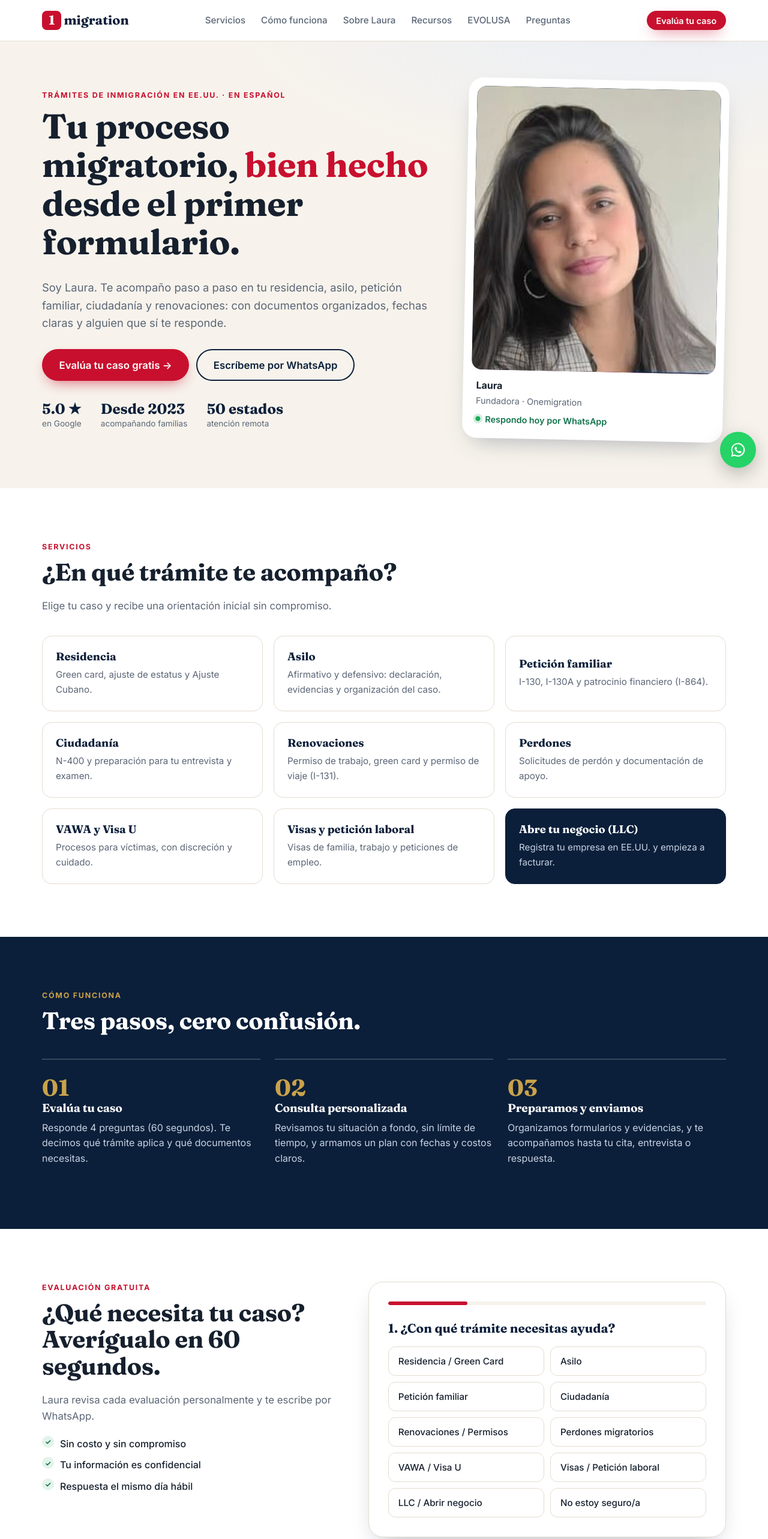
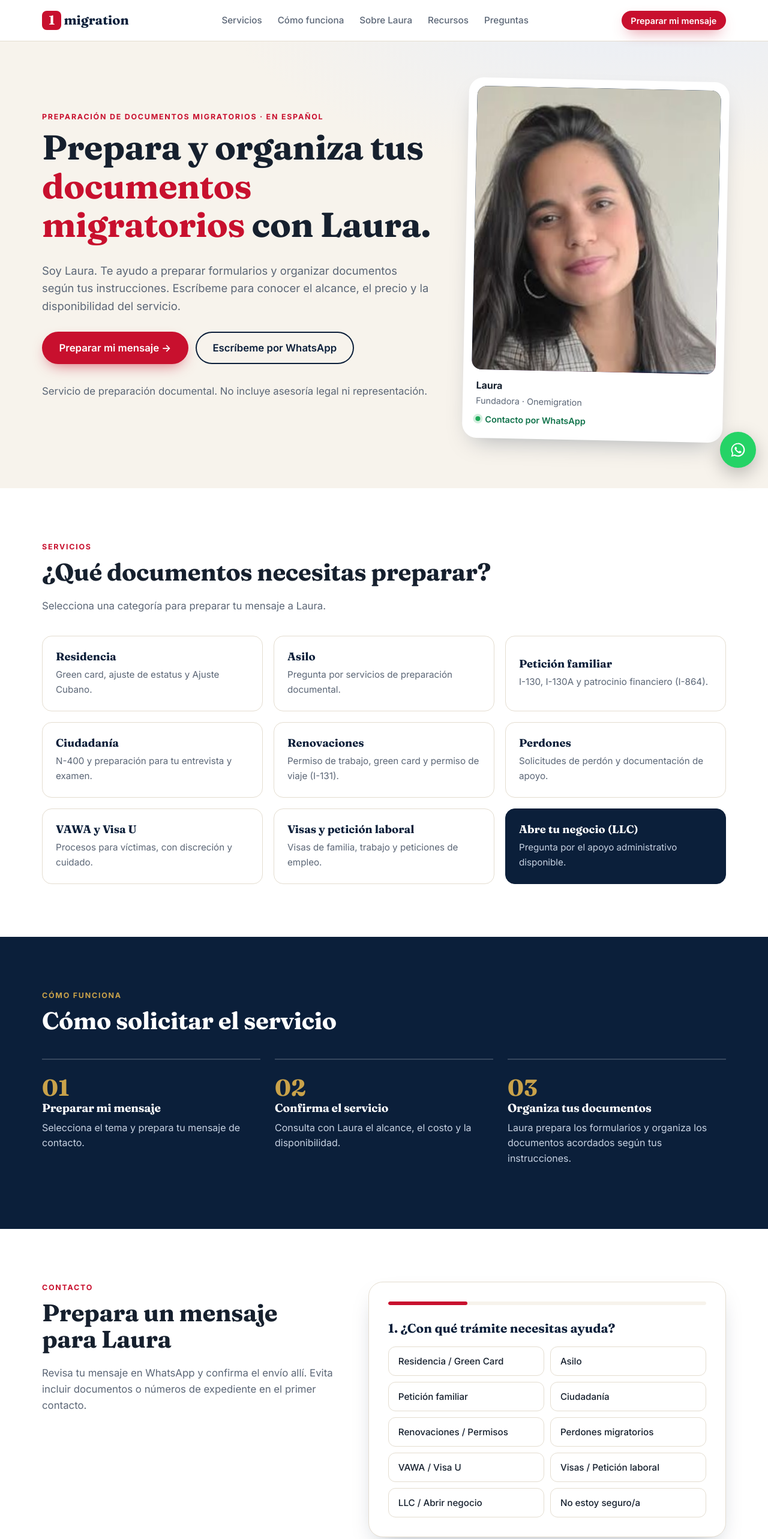
Before and after one commit to mauricioyepesstudio/onemigration-preview, a plain HTML site: page index.html in a window 1280 px wide. Shown: the top 2566 px of the page at 60% size. Drawn offline with Linux system fonts and the light colour scheme.

Commit message:
Organize Laura’s public document preparation site

```diff
--- a/index.html
+++ b/index.html
@@ -3,13 +3,13 @@
 <head>
 <meta charset="utf-8">
 <meta name="viewport" content="width=device-width, initial-scale=1">
-<title>Onemigration | Trámites de Inmigración en EE.UU. con Laura</title>
-<meta name="description" content="Te acompañamos en tus trámites de inmigración en EE.UU.: residencia, asilo, petición familiar, ciudadanía, renovaciones, perdones y más. Evalúa tu caso gratis y habla con Laura por WhatsApp.">
+<title>OneMigration | Preparación de documentos con Laura</title>
+<meta name="description" content="Preparación de formularios y organización de documentos migratorios en español. Escribe a Laura para preguntar por el alcance y el costo del servicio.">
 <meta name="theme-color" content="#0b1f3a">
 <link rel="canonical" href="https://onemigration.com/">
 <meta property="og:type" content="website">
-<meta property="og:title" content="Onemigration | Te apoyo en tus trámites de 🇺🇸">
-<meta property="og:description" content="Residencia, asilo, petición familiar, ciudadanía y más. Evalúa tu caso gratis en 60 segundos.">
+<meta property="og:title" content="OneMigration | Preparación de documentos con Laura">
+<meta property="og:description" content="Apoyo administrativo en español para preparar formularios y organizar documentos migratorios.">
 <meta property="og:image" content="https://onemigration.com/assets/og.jpg">
 <meta property="og:locale" content="es_US">
 <link rel="preconnect" href="https://fonts.googleapis.com">
@@ -32,10 +32,9 @@
       <a href="#como">Cómo funciona</a>
       <a href="#laura">Sobre Laura</a>
       <a href="#recursos">Recursos</a>
-      <a href="#evolusa">EVOLUSA</a>
       <a href="#faq">Preguntas</a>
     </nav>
-    <a class="btn btn--sm btn--red" href="#evaluacion" data-track="nav_cta">Evalúa tu caso</a>
+    <a class="btn btn--sm btn--red" href="#evaluacion" data-track="nav_cta">Preparar mi mensaje</a>
   </div>
 </header>
 
@@ -45,18 +44,14 @@
 <section class="hero">
   <div class="wrap hero__grid">
     <div>
-      <p class="eyebrow">Trámites de inmigración en EE.UU. · En español</p>
-      <h1>Tu proceso migratorio, <em>bien hecho</em> desde el primer formulario.</h1>
-      <p class="lead">Soy Laura. Te acompaño paso a paso en tu residencia, asilo, petición familiar, ciudadanía y renovaciones: con documentos organizados, fechas claras y alguien que sí te responde.</p>
+      <p class="eyebrow">Preparación de documentos migratorios · En español</p>
+      <h1>Prepara y organiza tus <em>documentos migratorios</em> con Laura.</h1>
+      <p class="lead">Soy Laura. Te ayudo a preparar formularios y organizar documentos según tus instrucciones. Escríbeme para conocer el alcance, el precio y la disponibilidad del servicio.</p>
       <div class="hero__ctas">
-        <a class="btn btn--red btn--lg" href="#evaluacion" data-track="hero_quiz">Evalúa tu caso gratis →</a>
+        <a class="btn btn--red btn--lg" href="#evaluacion" data-track="hero_quiz">Preparar mi mensaje →</a>
         <a class="btn btn--ghost btn--lg js-wa" href="#" data-msg="Hola Laura, vi su página web y quiero información sobre mi caso." data-track="hero_whatsapp">Escríbeme por WhatsApp</a>
       </div>
-      <ul class="proof">
-        <li><strong>5.0 ★</strong><span>en Google</span></li>
-        <li><strong>Desde 2023</strong><span>acompañando familias</span></li>
-        <li><strong>50 estados</strong><span>atención remota</span></li>
-      </ul>
+<p class="sub">Servicio de preparación documental. No incluye asesoría legal ni representación.</p>
     </div>
     <figure class="hero__card">
       <div class="portrait">
@@ -66,7 +61,7 @@
       <figcaption>
         <strong>Laura</strong>
         <span>Fundadora · Onemigration</span>
-        <span class="badge"><i></i>Respondo hoy por WhatsApp</span>
+        <span class="badge"><i></i>Contacto por WhatsApp</span>
       </figcaption>
     </figure>
   </div>
@@ -76,18 +71,18 @@
 <section class="section" id="servicios">
   <div class="wrap">
     <p class="eyebrow">Servicios</p>
-    <h2>¿En qué trámite te acompaño?</h2>
-    <p class="sub">Elige tu caso y recibe una orientación inicial sin compromiso.</p>
+    <h2>¿Qué documentos necesitas preparar?</h2>
+    <p class="sub">Selecciona una categoría para preparar tu mensaje a Laura.</p>
     <div class="grid services">
       <button class="svc" data-svc="Residencia / Green Card"><b>Residencia</b><span>Green card, ajuste de estatus y Ajuste Cubano.</span></button>
-      <button class="svc" data-svc="Asilo"><b>Asilo</b><span>Afirmativo y defensivo: declaración, evidencias y organización del caso.</span></button>
+      <button class="svc" data-svc="Asilo"><b>Asilo</b><span>Pregunta por servicios de preparación documental.</span></button>
       <button class="svc" data-svc="Petición familiar"><b>Petición familiar</b><span>I-130, I-130A y patrocinio financiero (I-864).</span></button>
       <button class="svc" data-svc="Ciudadanía"><b>Ciudadanía</b><span>N-400 y preparación para tu entrevista y examen.</span></button>
       <button class="svc" data-svc="Renovaciones / Permisos"><b>Renovaciones</b><span>Permiso de trabajo, green card y permiso de viaje (I-131).</span></button>
       <button class="svc" data-svc="Perdones migratorios"><b>Perdones</b><span>Solicitudes de perdón y documentación de apoyo.</span></button>
       <button class="svc" data-svc="VAWA / Visa U"><b>VAWA y Visa U</b><span>Procesos para víctimas, con discreción y cuidado.</span></button>
       <button class="svc" data-svc="Visas / Petición laboral"><b>Visas y petición laboral</b><span>Visas de familia, trabajo y peticiones de empleo.</span></button>
-      <button class="svc svc--alt" data-svc="LLC / Abrir negocio"><b>Abre tu negocio (LLC)</b><span>Registra tu empresa en EE.UU. y empieza a facturar.</span></button>
+      <button class="svc svc--alt" data-svc="LLC / Abrir negocio"><b>Abre tu negocio (LLC)</b><span>Pregunta por el apoyo administrativo disponible.</span></button>
     </div>
   </div>
 </section>
@@ -96,11 +91,11 @@
 <section class="section section--navy" id="como">
   <div class="wrap">
     <p class="eyebrow eyebrow--light">Cómo funciona</p>
-    <h2>Tres pasos, cero confusión.</h2>
+    <h2>Cómo solicitar el servicio</h2>
     <ol class="steps">
-      <li><span>01</span><h3>Evalúa tu caso</h3><p>Responde 4 preguntas (60 segundos). Te decimos qué trámite aplica y qué documentos necesitas.</p></li>
-      <li><span>02</span><h3>Consulta personalizada</h3><p>Revisamos tu situación a fondo, sin límite de tiempo, y armamos un plan con fechas y costos claros.</p></li>
-      <li><span>03</span><h3>Preparamos y enviamos</h3><p>Organizamos formularios y evidencias, y te acompañamos hasta tu cita, entrevista o respuesta.</p></li>
+      <li><span>01</span><h3>Preparar mi mensaje</h3><p>Selecciona el tema y prepara tu mensaje de contacto.</p></li>
+      <li><span>02</span><h3>Confirma el servicio</h3><p>Consulta con Laura el alcance, el costo y la disponibilidad.</p></li>
+      <li><span>03</span><h3>Organiza tus documentos</h3><p>Laura prepara los formularios y organiza los documentos acordados según tus instrucciones.</p></li>
     </ol>
   </div>
 </section>
@@ -109,14 +104,9 @@
 <section class="section" id="evaluacion">
   <div class="wrap quiz-wrap">
     <div class="quiz-intro">
-      <p class="eyebrow">Evaluación gratuita</p>
-      <h2>¿Qué necesita tu caso? Averígualo en 60 segundos.</h2>
-      <p class="sub">Laura revisa cada evaluación personalmente y te escribe por WhatsApp.</p>
-      <ul class="checks">
-        <li>Sin costo y sin compromiso</li>
-        <li>Tu información es confidencial</li>
-        <li>Respuesta el mismo día hábil</li>
-      </ul>
+      <p class="eyebrow">Contacto</p>
+      <h2>Prepara un mensaje para Laura</h2>
+      <p class="sub">Revisa tu mensaje en WhatsApp y confirma el envío allí. Evita incluir documentos o números de expediente en el primer contacto.</p>
     </div>
     <form class="quiz" id="quiz" novalidate>
       <div class="quiz__bar"><i id="quizBar"></i></div>
@@ -144,7 +134,7 @@
         </div>
       </fieldset>
       <fieldset class="qstep" data-step="4">
-        <legend>4. ¿A dónde te enviamos la orientación?</legend>
+        <legend>4. ¿Cómo podemos contactarte?</legend>
         <label>Nombre<input name="nombre" autocomplete="given-name" required></label>
         <label>WhatsApp<input name="telefono" type="tel" autocomplete="tel" inputmode="tel" placeholder="(786) 000-0000" required></label>
         <label>Email <small>(opcional)</small><input name="email" type="email" autocomplete="email"></label>
@@ -157,7 +147,7 @@
         <h3>Tu mensaje, <span id="doneName"></span></h3>
         <p id="deliveryStatus" role="status" aria-live="polite">Tu mensaje está preparado. Para enviarlo, abre WhatsApp y confirma allí.</p>
         <a class="btn btn--red btn--lg btn--block" id="doneWa" href="#" target="_blank" rel="noopener" data-track="quiz_whatsapp">Enviar por WhatsApp →</a>
-        <a class="link" href="https://square.link/u/eTggoywU" target="_blank" rel="noopener" data-track="quiz_consulta">¿Prefieres agendar una consulta personalizada ya? Resérvala aquí</a>
+        <a class="link" href="https://square.link/u/eTggoywU" target="_blank" rel="noopener" data-track="quiz_consulta">Ver opciones de cita</a>
       </div>
       <button type="button" class="quiz__back" id="quizBack" hidden>← Atrás</button>
     </form>
@@ -180,37 +170,12 @@
       <p>En su canal de YouTube y en Instagram comparte guías gratuitas sobre residencia, asilo, la I-130A y permisos de viaje. Ahora puedes trabajar directamente con ella.</p>
       <div class="about__ctas">
         <a class="btn btn--navy" href="#evaluacion" data-track="about_quiz">Quiero trabajar con Laura</a>
-        <a class="link" href="https://maps.app.goo.gl/KGeH2r4eGtaxmy886" target="_blank" rel="noopener" data-track="google_reviews">Ver reseñas 5.0 en Google →</a>
-        <a class="link" href="https://evolusa.vercel.app/?ref=1migration" target="_blank" rel="noopener" data-track="evolusa">¿Tu próximo paso después del trámite? Conoce EVOLUSA →</a>
+        <a class="link" href="https://maps.app.goo.gl/KGeH2r4eGtaxmy886" target="_blank" rel="noopener" data-track="google_reviews">Ver reseñas en Google →</a>
       </div>
     </div>
   </div>
 </section>
 
-
-<!-- Independent member and professional routes; no contact data is transferred. -->
-<section class="section section--cream" id="evolusa" aria-labelledby="evolusa-title">
-  <div class="wrap">
-    <p class="eyebrow">1MIGRATION + EVOLUSA</p>
-    <h2 id="evolusa-title">Tu próximo paso también puede ser profesional.</h2>
-    <p class="sub">Conoce EVOLUSA: una plataforma para organizar tus próximos pasos y explorar herramientas para desarrollar tu actividad profesional.</p>
-    <div class="grid partner-paths">
-      <article class="offer">
-        <span class="tag">Para personas</span>
-        <h3>Encuentra tu próximo paso</h3>
-        <p>Explora recursos y profesionales desde EVOLUSA. Cada servicio tiene su propio alcance, condiciones y disponibilidad.</p>
-        <a class="btn btn--navy" href="https://evolusa.vercel.app/?ref=1migration" target="_blank" rel="noopener noreferrer" data-track="evolusa_member">Explorar EVOLUSA →</a>
-      </article>
-      <article class="offer offer--feature">
-        <span class="tag tag--gold">Para profesionales</span>
-        <h3>Haz crecer tu presencia con herramientas</h3>
-        <p>Conoce la propuesta de marketing automatizado, CRM y seguimiento de contactos, creatividad y planificación de contenido. Consulta el alcance disponible antes de contratar.</p>
-        <a class="btn btn--navy" href="https://evolusa.vercel.app/aplicar-profesional?ref=1migration" target="_blank" rel="noopener noreferrer" data-track="evolusa_professional">Solicitar información profesional →</a>
-      </article>
-    </div>
-    <p class="partner-note">Abrirás otra web. El enlace identifica a 1MIGRATION como origen; no transfiere tus respuestas ni datos de contacto. Los servicios de Laura se contratan por separado. El acceso a herramientas no garantiza clientes, ingresos, aprobación profesional ni posicionamiento.</p>
-  </div>
-</section>
 
 <!-- INSTAGRAM -->
 <section class="section" id="instagram">
@@ -259,8 +224,8 @@
       </article>
       <article class="offer">
         <span class="tag">1 a 1</span>
-        <h3>Consulta personalizada</h3>
-        <p>Conversa con nosotros sin límite de tiempo y sal con un plan claro para tu caso.</p>
+        <h3>Cita sobre preparación documental</h3>
+        <p>Pregunta por el alcance y precio de la preparación de tus documentos.</p>
         <a class="btn btn--navy" href="https://square.link/u/eTggoywU" target="_blank" rel="noopener" data-track="consulta_square">Reservar consulta</a>
       </article>
     </div>
@@ -272,12 +237,12 @@
   <div class="wrap community">
     <div>
       <p class="eyebrow eyebrow--light">Comunidad</p>
-      <h2>Alertas migratorias antes que nadie.</h2>
-      <p class="sub sub--light">Cambios de USCIS, fechas de boletín de visas y tips prácticos cada semana. Únete a la comunidad.</p>
+      <h2>Recursos y novedades migratorias</h2>
+      <p class="sub sub--light">Encuentra publicaciones de OneMigration y pregunta por sus recursos.</p>
       <a class="btn btn--light js-wa" href="#" data-msg="Hola Laura, quiero información sobre su comunidad y recursos." data-track="community_contact">Preguntar por la comunidad</a>
     </div>
     <div class="socials">
-      <a href="https://instagram.com/onemigration" target="_blank" rel="noopener" data-track="follow_ig"><b>Instagram</b><span>@onemigration · tips diarios</span></a>
+      <a href="https://instagram.com/onemigration" target="_blank" rel="noopener" data-track="follow_ig"><b>Instagram</b><span>@onemigration</span></a>
       <a href="https://tiktok.com/@onemigration" target="_blank" rel="noopener" data-track="follow_tt"><b>TikTok</b><span>@onemigration · respuestas rápidas</span></a>
       <a href="https://youtube.com/@onemigration" target="_blank" rel="noopener" data-track="follow_yt"><b>YouTube</b><span>Podcast, entrevistas y tutoriales</span></a>
     </div>
@@ -293,13 +258,37 @@
   </div>
 </section>
 
+<!-- Independent member and professional routes; no contact data is transferred. -->
+<section class="section section--cream" id="evolusa" aria-labelledby="evolusa-title">
+  <div class="wrap">
+    <p class="eyebrow">1MIGRATION + EVOLUSA</p>
+    <h2 id="evolusa-title">Tu próximo paso también puede ser profesional.</h2>
+    <p class="sub">Conoce EVOLUSA: una plataforma para organizar tus próximos pasos y explorar herramientas para desarrollar tu actividad profesional.</p>
+    <div class="grid partner-paths">
+      <article class="offer">
+        <span class="tag">Para personas</span>
+        <h3>Encuentra tu próximo paso</h3>
+        <p>Explora recursos y profesionales desde EVOLUSA. Cada servicio tiene su propio alcance, condiciones y disponibilidad.</p>
+        <a class="btn btn--navy" href="https://evolusa.vercel.app/?ref=1migration" target="_blank" rel="noopener noreferrer" data-track="evolusa_member">Explorar EVOLUSA →</a>
+      </article>
+      <article class="offer offer--feature">
+        <span class="tag tag--gold">Para profesionales</span>
+        <h3>Haz crecer tu presencia con herramientas</h3>
+        <p>Conoce la propuesta de marketing automatizado, CRM y seguimiento de contactos, creatividad y planificación de contenido. Consulta el alcance disponible antes de contratar.</p>
+        <a class="btn btn--navy" href="https://evolusa.vercel.app/aplicar-profesional?ref=1migration" target="_blank" rel="noopener noreferrer" data-track="evolusa_professional">Solicitar información profesional →</a>
+      </article>
+    </div>
+    <p class="partner-note">Abrirás otra web. El enlace identifica a 1MIGRATION como origen; no transfiere tus respuestas ni datos de contacto. Los servicios de Laura se contratan por separado. El acceso a herramientas no garantiza clientes, ingresos, aprobación profesional ni posicionamiento.</p>
+  </div>
+</section>
+
 <!-- CTA FINAL -->
 <section class="cta-final">
   <div class="wrap">
     <h2>Tu próximo paso empieza con una conversación.</h2>
-    <p>Escríbele a Laura hoy. Sin compromiso.</p>
+    <p>Escríbele a Laura para preguntar por el servicio.</p>
     <div class="hero__ctas hero__ctas--center">
-      <a class="btn btn--red btn--lg" href="#evaluacion" data-track="final_quiz">Evalúa tu caso gratis</a>
+      <a class="btn btn--red btn--lg" href="#evaluacion" data-track="final_quiz">Preparar mi mensaje</a>
       <a class="btn btn--light btn--lg js-wa" href="#" data-msg="Hola Laura, quiero información sobre mi caso." data-track="final_whatsapp">WhatsApp (786) 956-2271</a>
     </div>
   </div>
@@ -323,7 +312,7 @@
   <svg viewBox="0 0 32 32" width="28" height="28" aria-hidden="true"><path fill="currentColor" d="M16 3a13 13 0 0 0-11.2 19.6L3 29l6.6-1.7A13 13 0 1 0 16 3zm0 23.7c-2 0-4-.5-5.7-1.6l-.4-.2-3.9 1 1-3.8-.3-.4A10.7 10.7 0 1 1 16 26.7zm5.9-8c-.3-.2-1.9-.9-2.2-1s-.5-.2-.7.2l-1 1.2c-.2.2-.4.2-.7.1a8.8 8.8 0 0 1-4.4-3.8c-.3-.6.3-.5 1-1.7.1-.2 0-.4 0-.5l-1-2.4c-.3-.6-.5-.5-.7-.5h-.6a1.2 1.2 0 0 0-.9.4 3.6 3.6 0 0 0-1.1 2.7 6.3 6.3 0 0 0 1.3 3.3 14.3 14.3 0 0 0 5.5 4.9c2 .9 2.8 1 3.8.8a3.2 3.2 0 0 0 2.1-1.5 2.6 2.6 0 0 0 .2-1.5c-.1-.1-.3-.2-.6-.4z"/></svg>
 </a>
 <div class="mbar">
-  <a class="btn btn--red" href="#evaluacion" data-track="mbar_quiz">Evalúa tu caso</a>
+  <a class="btn btn--red" href="#evaluacion" data-track="mbar_quiz">Preparar mi mensaje</a>
   <a class="btn btn--navy js-wa" href="#" data-msg="Hola Laura, quiero información sobre mi caso." data-track="mbar_whatsapp">WhatsApp</a>
 </div>
 
```
